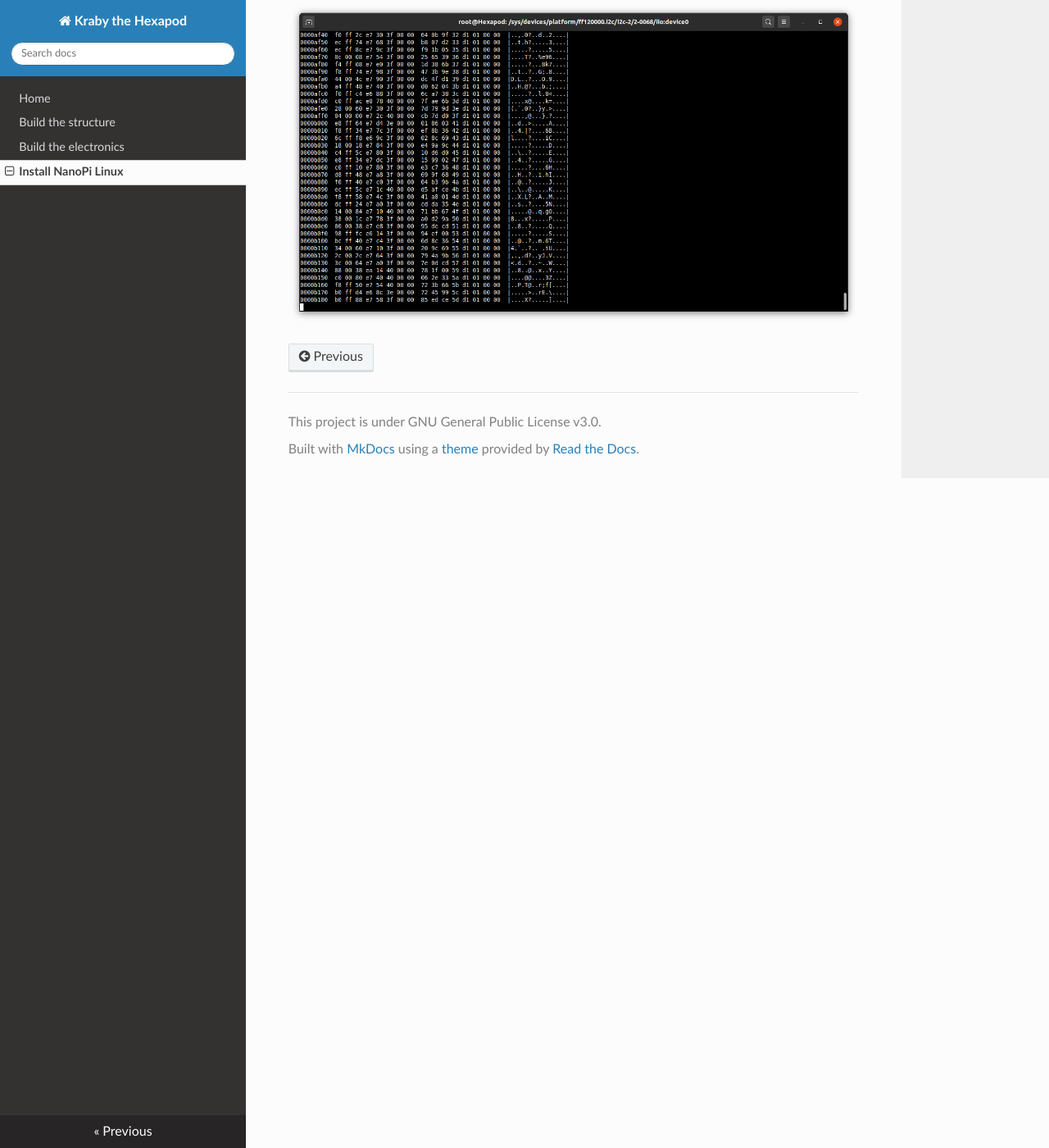
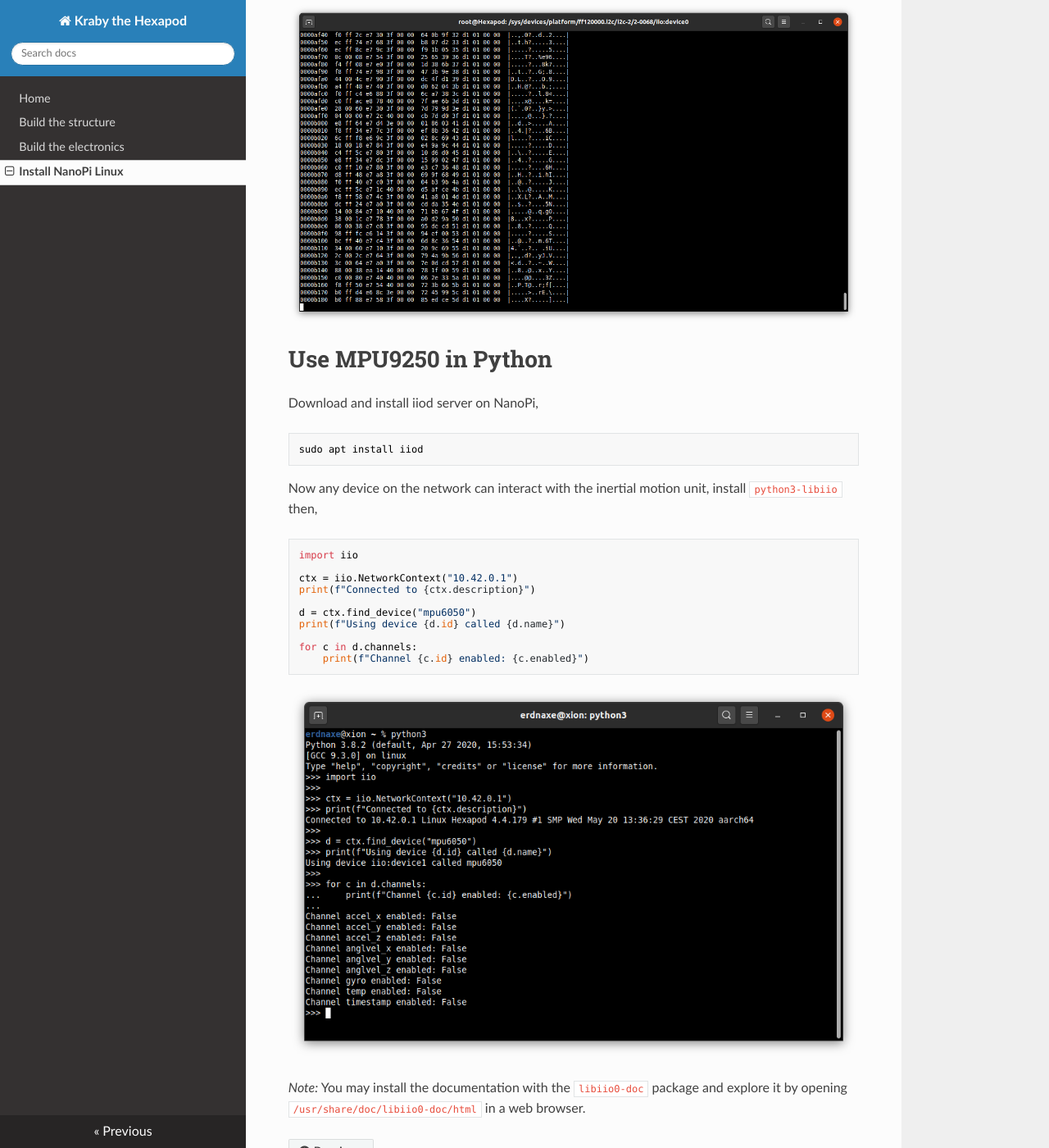
Before and after one commit to erdnaxe/kraby, an MkDocs documentation site: the page built from docs/install_nanopi_linux.md, in a window 1280 px wide and 1400 px high, scrolled down 3010 px. Shown: the whole window at 82% size. Built offline with MkDocs 1.6.1, drawn with Linux system fonts in a browser that asks for light colours; nearby versions of some CDN libraries; some of the changed text lies outside the part shown.

Commit message:
Add iiod instructions

````diff
--- a/docs/install_nanopi_linux.md
+++ b/docs/install_nanopi_linux.md
@@ -6,6 +6,7 @@ so we are going to compile the kernel with this module.
 
 `inv-mpu6050` is part of Linux Industrial I/O (IIO) subsystem driver
 that provides an unified framework for sensors.
+Learn more about IIO on [the official Linux Kernel documentation](https://www.kernel.org/doc/html/v4.14/driver-api/iio/index.html).
 
 Install an ARM64 toolchain and download NanoPi kernel source code,
 ```bash
@@ -113,3 +114,30 @@ hexdump -C /dev/iio\:device1
 ```
 
 ![X accelerometer streaming](img/iio_stream_axis.png)
+
+# Use MPU9250 in Python
+
+Download and install iiod server on NanoPi,
+```bash
+sudo apt install iiod
+```
+
+Now any device on the network can interact with the inertial motion unit,
+install `python3-libiio` then,
+```python
+import iio
+
+ctx = iio.NetworkContext("10.42.0.1")
+print(f"Connected to {ctx.description}")
+
+d = ctx.find_device("mpu6050")
+print(f"Using device {d.id} called {d.name}")
+
+for c in d.channels:
+    print(f"Channel {c.id} enabled: {c.enabled}")
+```
+
+![IIO access in Python](img/iio_python.png)
+
+*Note:* You may install the documentation with the `libiio0-doc` package
+and explore it by opening `/usr/share/doc/libiio0-doc/html` in a web browser.
````
Also changed, not shown: other parts of docs/install_nanopi_linux.md (+1 -1 lines), docs/img/iio_python.png (added).
